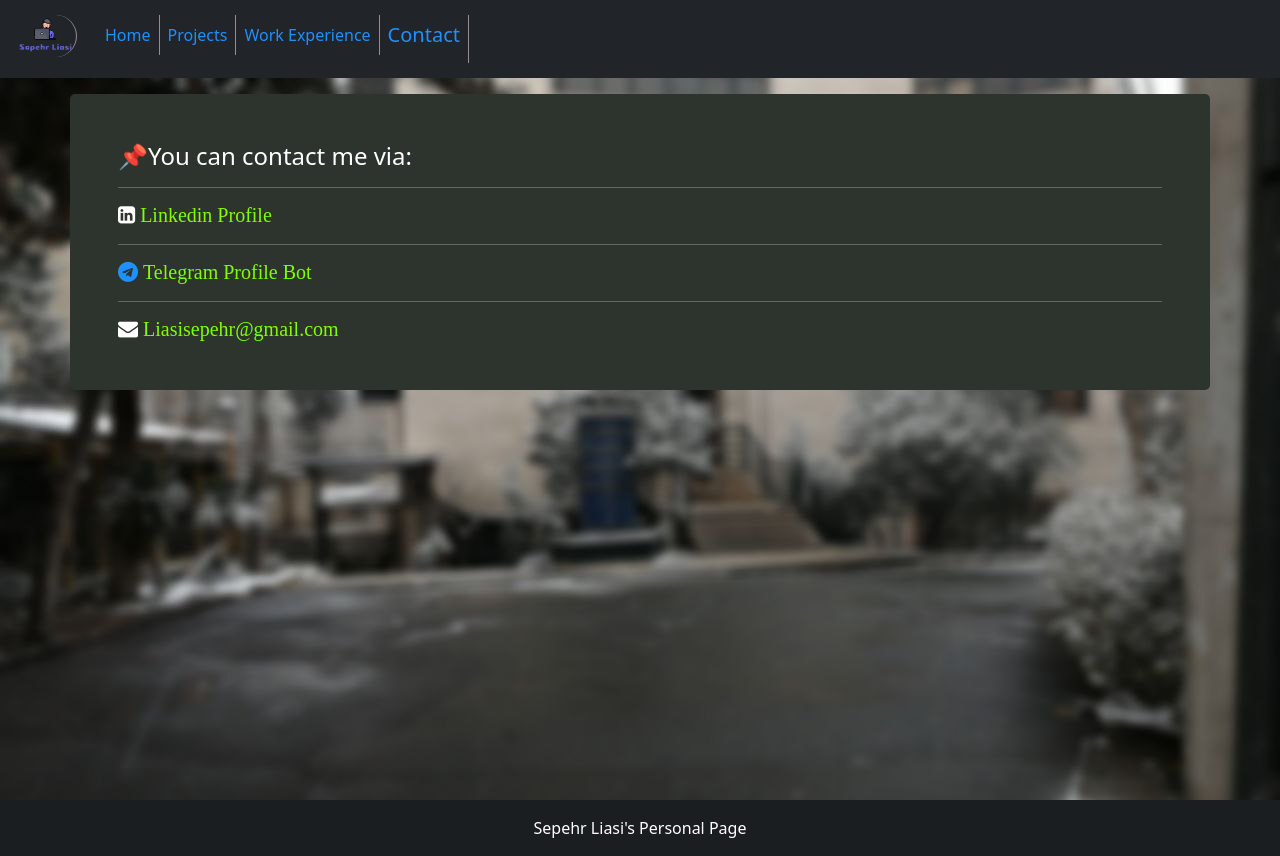
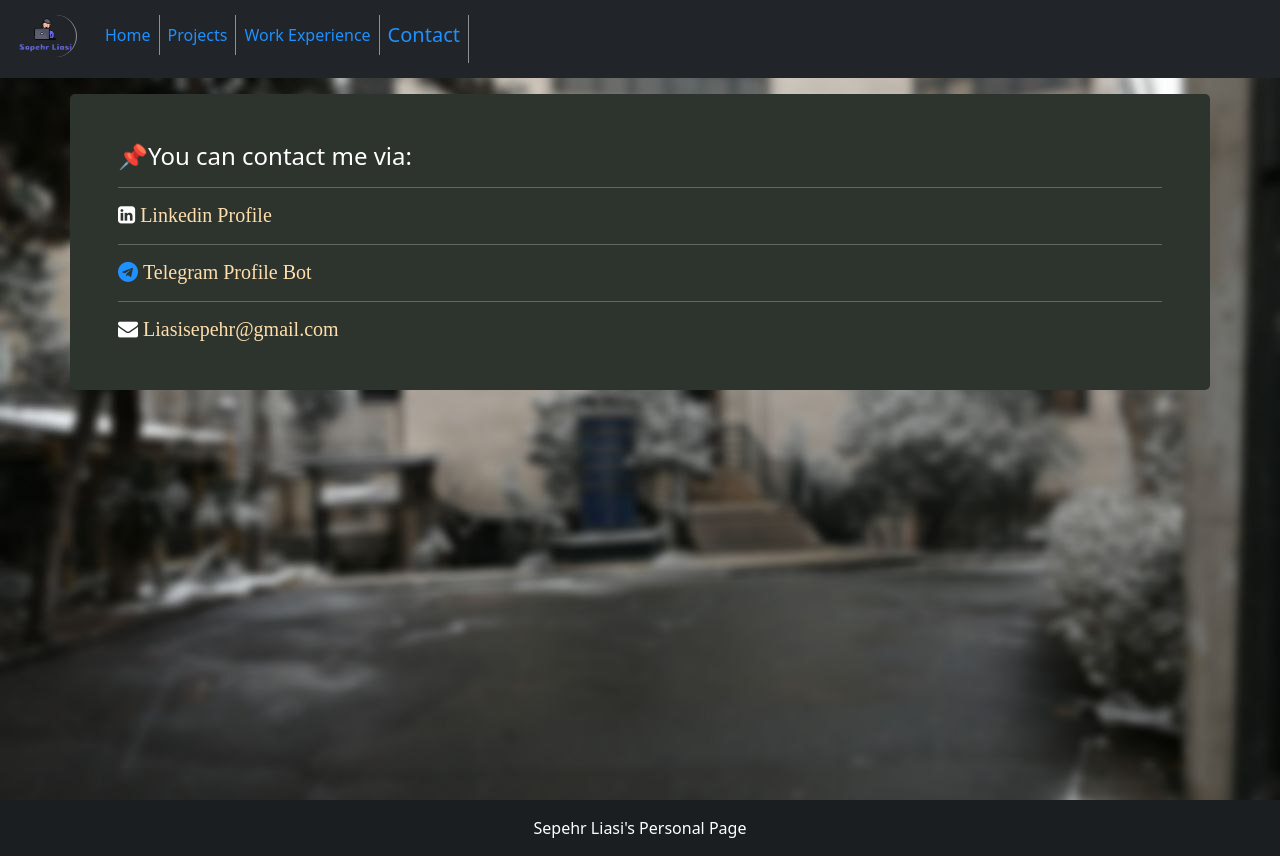
Before and after one commit to sepehrliasi/sepehrliasi.github.io, a plain HTML site: page contact.html in a window 1280 px wide. Drawn offline with nearby package versions, Linux system fonts and the light colour scheme.

Commit message:
contact style update

```diff
--- a/contact.html
+++ b/contact.html
@@ -37,11 +37,11 @@
     <div class="container-lg p-5 my-3 text-white" style="border-radius: 5px; background-color:rgb(45, 52, 46);">
       <h4>📌You can contact me via:</h4>
       <hr>
-      <i class="fa fa-linkedin-square" style="font-size: 20px;"><a href="https://www.linkedin.com/in/sepehr-ghaseminejad-727a26201/" style="color: chartreuse; text-decoration: none;" target="_blank"> Linkedin Profile</a></i>
+      <i class="fa fa-linkedin-square" style="font-size: 20px;"><a href="https://www.linkedin.com/in/sepehr-ghaseminejad-727a26201/" style="color:navajowhite; text-decoration: none;" target="_blank"> Linkedin Profile</a></i>
       <hr>
-      <i class="fa fa-telegram" style="font-size: 20px; color:dodgerblue"><a href="https://t.me/Sepehr404_bot" style="color: chartreuse; text-decoration: none;" target="_blank"> Telegram Profile Bot</a></i>
+      <i class="fa fa-telegram" style="font-size: 20px; color:dodgerblue"><a href="https://t.me/Sepehr404_bot" style="color: navajowhite; text-decoration: none;" target="_blank"> Telegram Profile Bot</a></i>
       <hr>
-      <i class="fa fa-envelope" style="font-size: 20px; color:white"><a href="mailto:email@example.com" style="color: chartreuse; text-decoration: none;" target="_blank"> Liasisepehr@gmail.com</a></i>
+      <i class="fa fa-envelope" style="font-size: 20px; color:white"><a href="mailto:email@example.com" style="color: navajowhite; text-decoration: none;" target="_blank"> Liasisepehr@gmail.com</a></i>
     </div>
 </body>
 </div>
```
